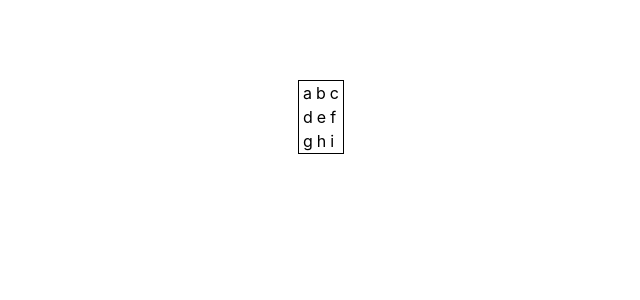
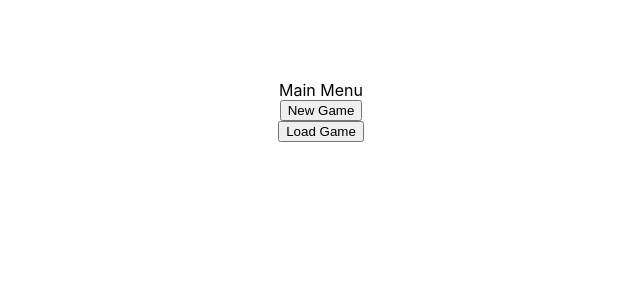
Before and after one commit to csci312a-f23/project-camelshump, a Next.js app: page / in a window 1280 px wide. Shown: the top 300 px of the page, without its empty margins (319-959 px from the left). Built offline with nearby package versions, Linux system fonts and the light colour scheme.

Commit message:
Main menu present and sends to GameViewer when option chosen. CSS not even started

```diff
--- a/next.config.js
+++ b/next.config.js
@@ -1,13 +1,6 @@
 /** @type {import('next').NextConfig} */
+const nextConfig = {
+  reactStrictMode: true,
+};
 
-module.exports = {
-  async redirects() {
-    return [
-      {
-        source: "/",
-        destination: "/menu",
-        permanent: false,
-      },
-    ];
-  },
-};
+module.exports = nextConfig;
--- a/src/pages/index.js
+++ b/src/pages/index.js
@@ -3,14 +3,34 @@
  */
 // import MapJSON from "../components/MapJSON";
 
-import MapDisplay from "@/components/MapDisplay";
+import { useRouter } from "next/router";
 
-export default function Home() {
-  const mapMock = [Array.from("abc"), Array.from("def"), Array.from("ghi")];
+export default function Menu() {
+  const router = useRouter();
+  const handleClick = (condition) => {
+    switch (condition) {
+      case "new":
+        router.push("/play");
+        break;
+
+      case "break":
+        router.push("/play"); // obviously change routes as things develop
+        break;
+
+      default:
+        break;
+    }
+  };
 
   return (
     <main>
-      <MapDisplay currentMap={mapMock} />
+      <div>Main Menu</div>
+      <button type="button" onClick={() => handleClick("new")}>
+        New Game
+      </button>
+      <button type="button" onClick={() => handleClick("load")}>
+        Load Game
+      </button>
     </main>
   );
 }
```
Also changed, not shown: src/pages/menu.js (deleted, +0 -14 lines), src/pages/play.js (added, +19 -0 lines).
